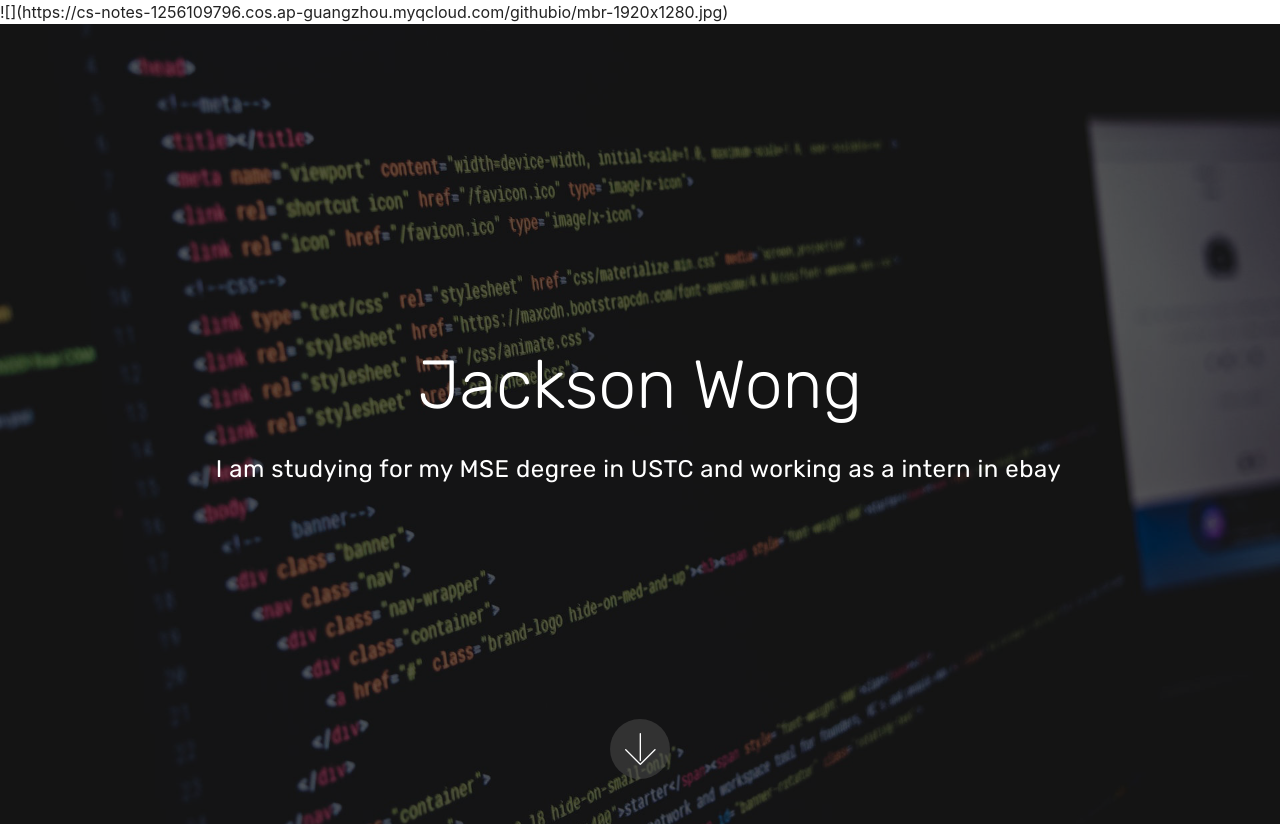
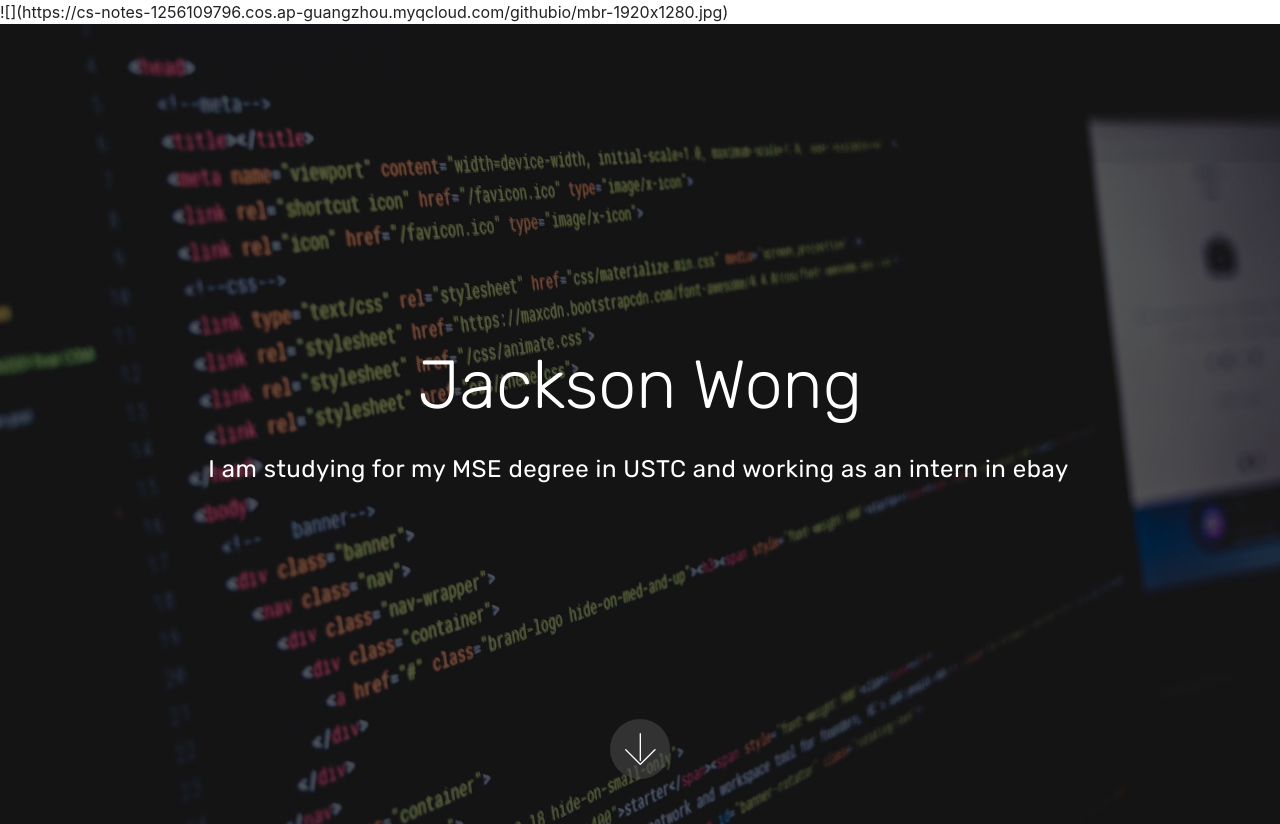
Before and after one commit to sonowcode/sonowcode.github.io, a plain HTML site: page page.html in a window 1280 px wide. Drawn offline with Linux system fonts and the light colour scheme; files whose address does not match are found by name.

Commit message:
auto commit

```diff
--- a/page.html
+++ b/page.html
@@ -30,7 +30,7 @@
             <div class="row justify-content-center">
                 <div class="mbr-white col-md-10">
                     <h1 class="mbr-section-title align-center pb-3 mbr-fonts-style display-1">Jackson Wong</h1>
-                    <p class="mbr-text align-center display-5 pb-3 mbr-fonts-style typing">I am studying for my MSE degree in USTC and working as a intern in ebay</p>
+                    <p class="mbr-text align-center display-5 pb-3 mbr-fonts-style typing">I am studying for my MSE degree in USTC and working as an intern in ebay</p>
                 </div>
             </div>
         </div>
```
